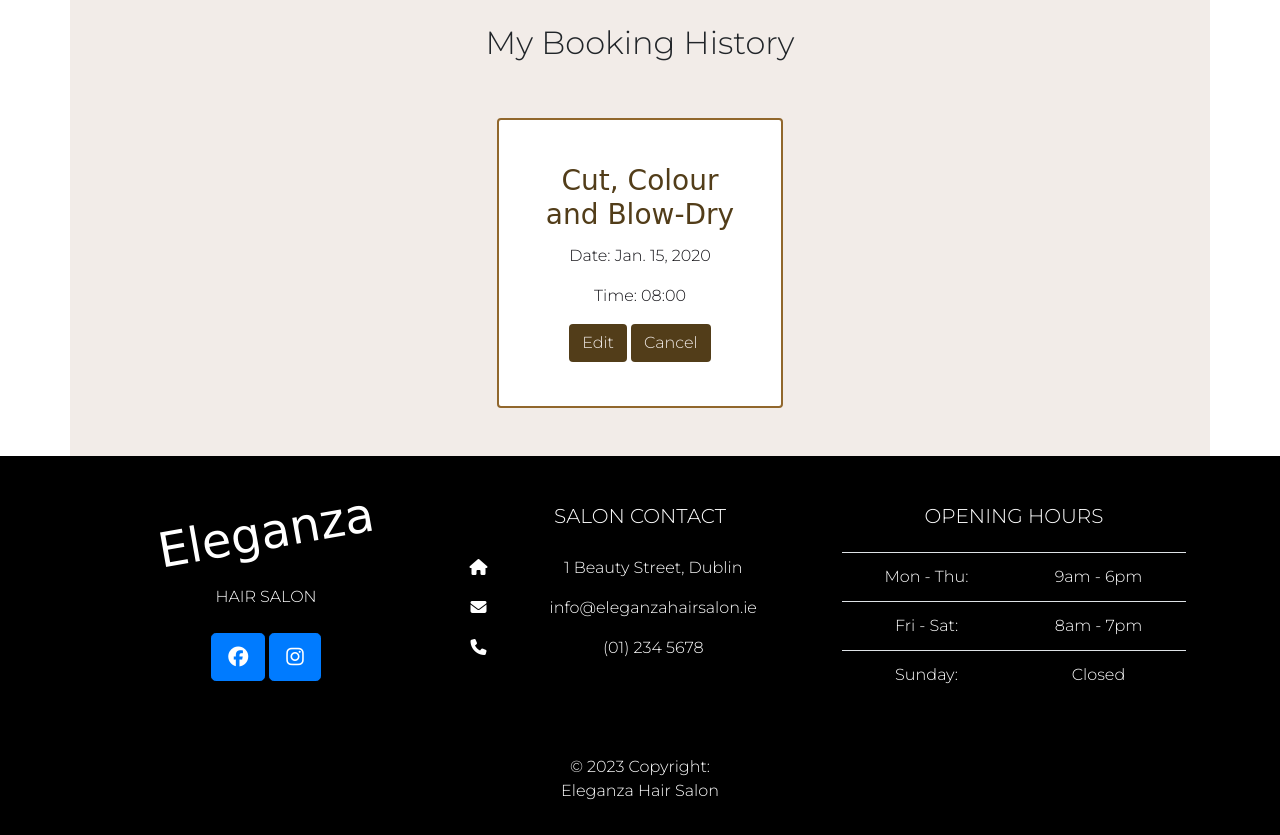
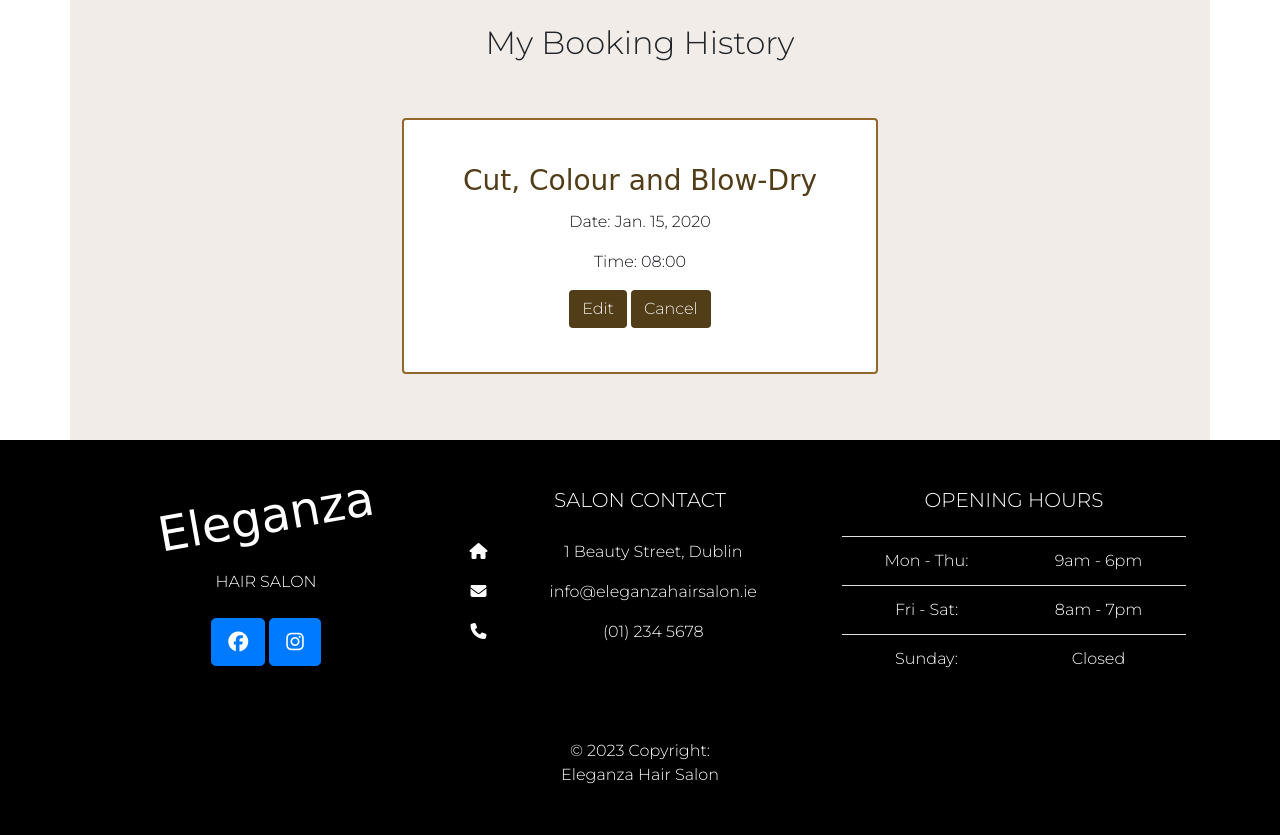
Before and after one commit to ip69719/ci-portfolio-four, a Django app: page /my_profile in a window 1280 px wide. Shown: the part 56-891 px from the top of the page. After the commit the page ends 840 px from the top, so only its background shows below. Run offline with Django 3.2, Linux system fonts and the light colour scheme; a user stored in the database is signed in; tables that the repository leaves empty hold one stand-in row (values such as "Sample post"); some libraries are stand-ins or nearby versions; some web fonts are replaced.

Commit message:
STYLE: change bootstrap class on profile page so that two columns are shown on larger screens only

```diff
--- a/templates/my_profile.html
+++ b/templates/my_profile.html
@@ -5,7 +5,7 @@
     <h2 class="text-center pt-4">My Booking History</h2>
     <div class="row align-items-center h-100">
         {% for appointment in appointments %}
-        <div class="col-sm-6 col-md-4 my-3 mx-auto">
+        <div class="col-md-6 my-3 mx-auto">
             <div class="card">
                 <div class="card-body text-center">
                     <h3 class="card-title">Cut, Colour and Blow-Dry</h3>
```
